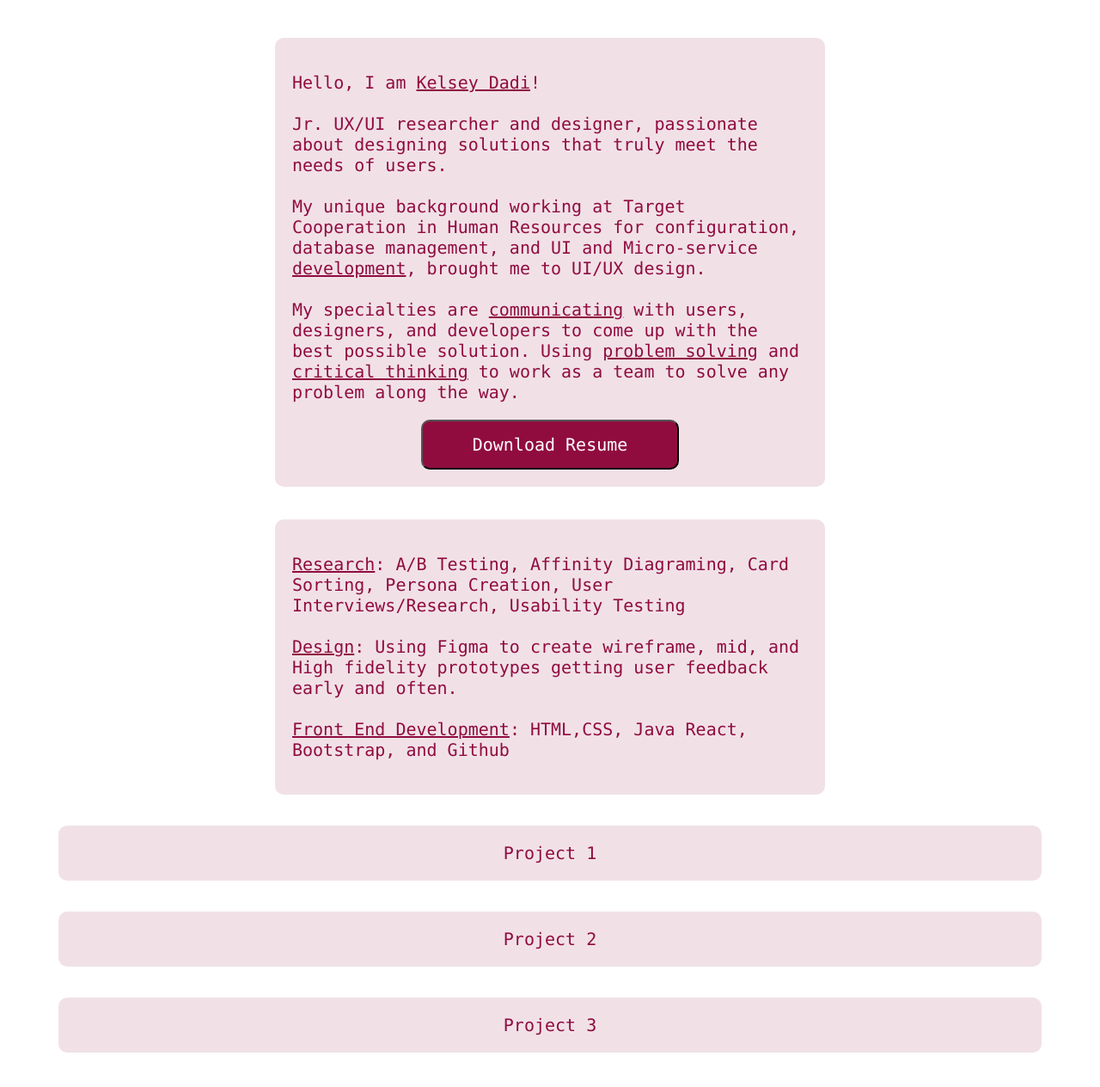
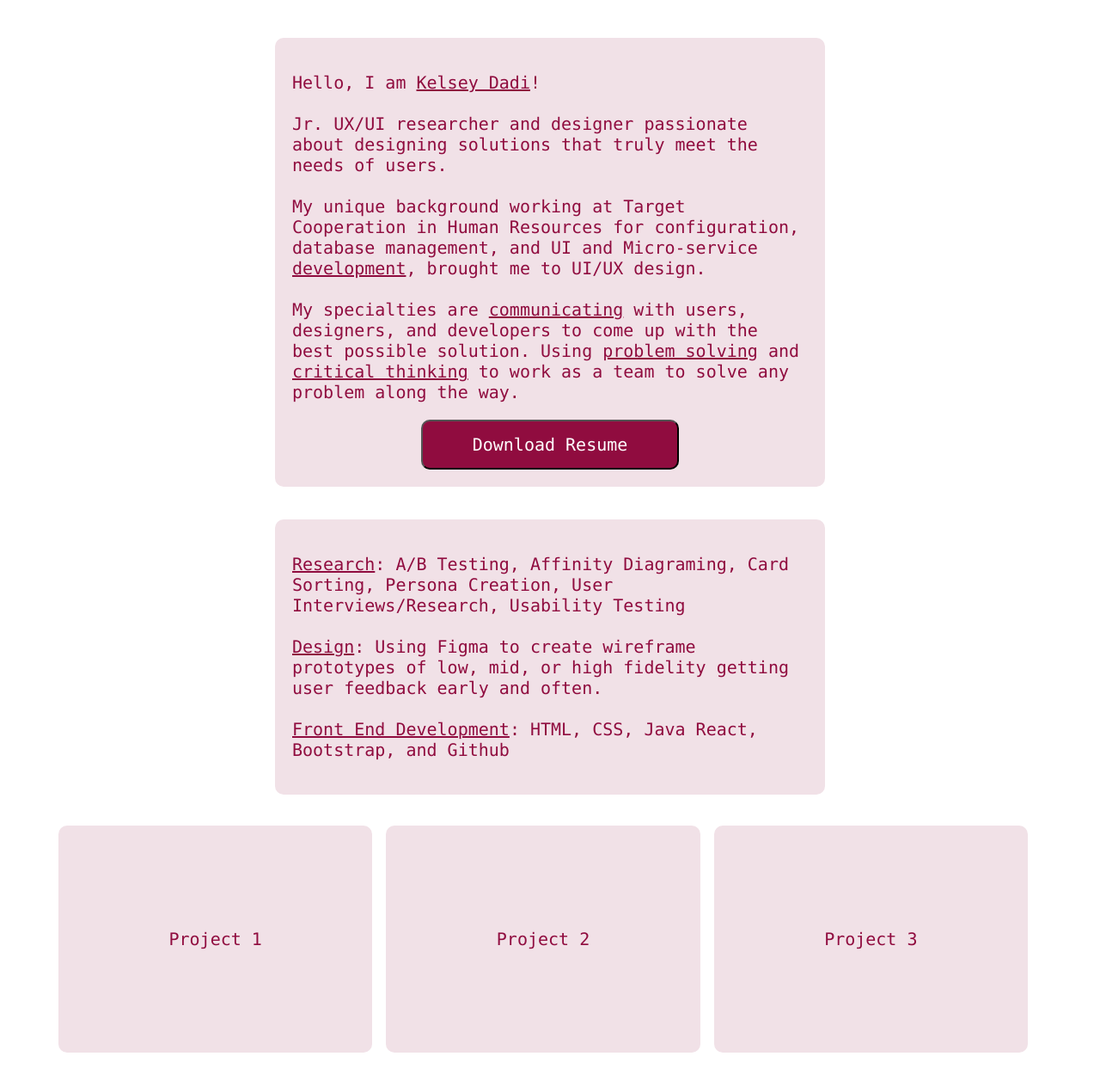
Before and after one commit to Kelsey-Dadi/Portfolio, a plain HTML site: page index.html in a window 1280 px wide. Shown: the part 116-1380 px from the top of the page at 86% size. Drawn offline with Linux system fonts and the light colour scheme.

Commit message:
final adjustments

```diff
--- a/css/index.css
+++ b/css/index.css
@@ -29,7 +29,7 @@ header li {
 }
 
 .logo{
-      width: 25%;
+    width: 25%;
 }
 
 .searchBar {
@@ -68,21 +68,27 @@ button {
 
 .resumeButton {
   display: flex;
-    justify-content: center;
+  justify-content: center;
 }
 
+.allCards{
+    display: flex;
+    align-items: stretch;
+    margin: 36px;
 
+}
 .projectCard {
     display: inline-block;
-    margin: 36px;
+    margin-right: 16px;
     background-color: #F1E1E7;
     color: #900C3F;
     border-radius: 10px;
     font-size: 20px;
-    display: flex;
-    justify-content: center;
+    width: 33%;
+    padding: 100px;
+    text-align: center;
+}
 
-}
 
 footer {
   background-color: white;
--- a/index.html
+++ b/index.html
@@ -26,7 +26,7 @@
         <p>
           Hello, I am <u>Kelsey Dadi</u>!
           <br><br>
-          Jr. UX/UI researcher and designer, passionate about designing solutions that truly meet the needs of users.
+          Jr. UX/UI researcher and designer passionate about designing solutions that truly meet the needs of users.
           <br><br>
           My unique background working at Target Cooperation in Human Resources for configuration, database management,
           and UI and Micro-service <u>development</u>, brought me to UI/UX design.
@@ -45,13 +45,13 @@
         <p>
           <u>Research</u>: A/B Testing, Affinity Diagraming, Card Sorting, Persona Creation, User Interviews/Research, Usability Testing
           <br><br>
-          <u>Design</u>: Using Figma to create wireframe, mid, and High fidelity prototypes getting user feedback early and often.
+          <u>Design</u>: Using Figma to create wireframe prototypes of low, mid, or high fidelity getting user feedback early and often.
           <br><br>
-          <u>Front End Development</u>: HTML,CSS, Java React, Bootstrap, and Github
+          <u>Front End Development</u>: HTML, CSS, Java React, Bootstrap, and Github
         </p>
 
       </div>
-      <div>
+      <div class="allCards">
         <div class="projectCard">
           <p>Project 1</p>
         </div>
```
